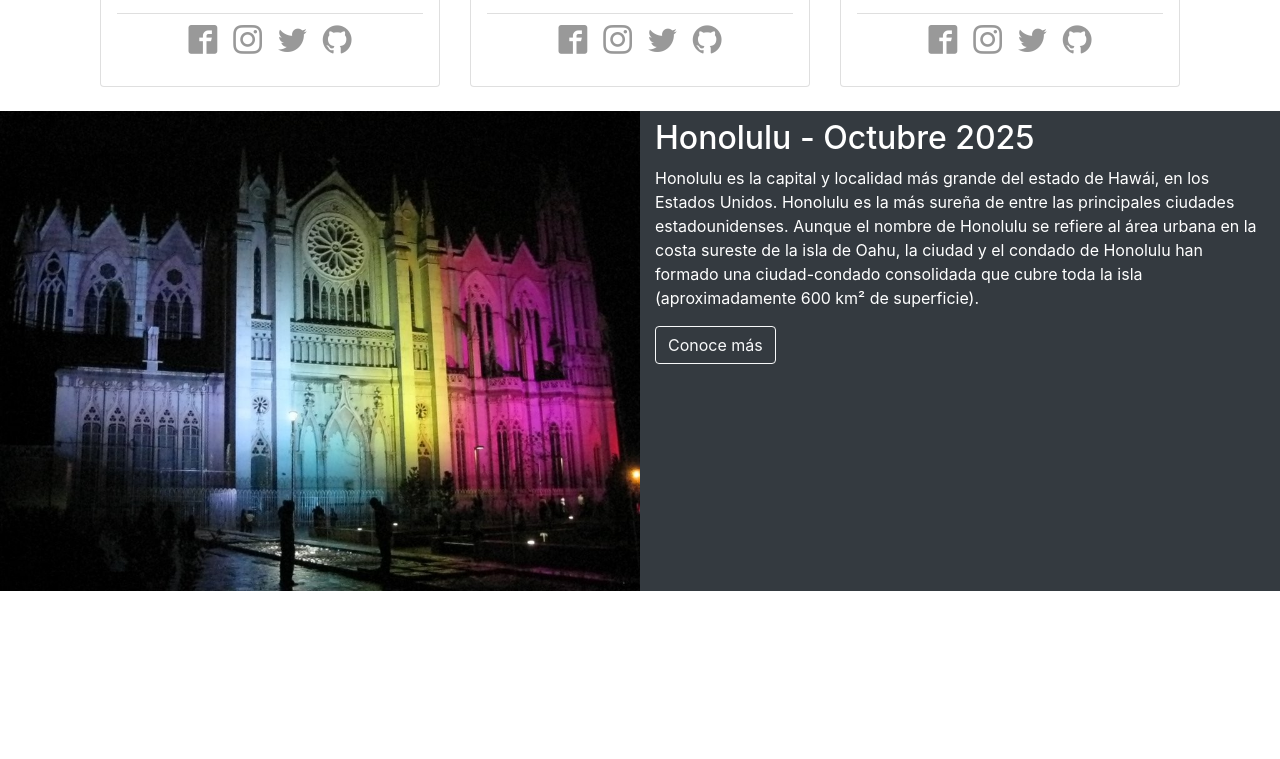
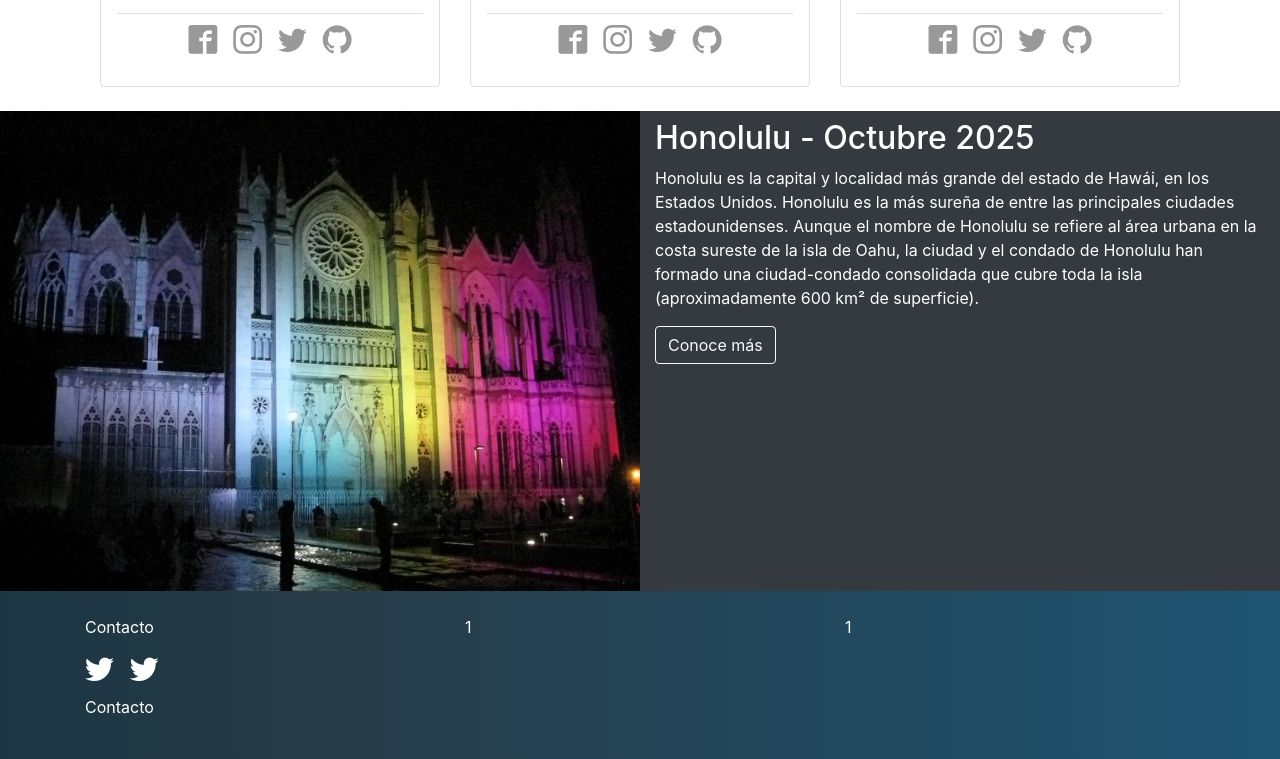
Before and after one commit to GiovanniHM/LionTech, a plain HTML site: page index.html in a window 1280 px wide. Shown: the part 1948-2707 px from the top of the page. Before the commit the page ends 2539 px from the top, so only its background shows below. Drawn offline with nearby package versions, Linux system fonts and the light colour scheme; files whose address does not match are found by name.

Commit message:
start of the section footer

```diff
--- a/css/style.css
+++ b/css/style.css
@@ -59,12 +59,12 @@ height: 100%;
   color: #999999;
 }
 
-.card-footer .card-footer-github a:hover{
+.card-footer-github a:hover{
   text-decoration: none;
   color: black;
 }
 
-.card-footer .card-footer-twitter a:hover{
+.card-footer-twitter a:hover{
   text-decoration: none;
   color: #00acee;
 }
@@ -150,7 +150,15 @@ height: 100%;
 
 /*------------------> /The place */
 
+footer{
+  background: linear-gradient(90deg, #1c3643, #273b47 25%, #1e5472);
 
+color: white;
+}
+
+footer a{
+  color: white;
+}
 
 /*------------------> Media query */
 @media (max-width: 480px) {
--- a/index.html
+++ b/index.html
@@ -349,6 +349,38 @@
   </section>
   <!-- /The place -->
 
+  <footer class="pb-4 pt-4" >
+    <div class="container">
+      <div class="row">
+        <div class="col-4">
+          <p>Contacto</p>
+          <div class="d-flex justify-content-start mb-2">
+            <div class="card-footer-twitter mr-3">
+              <a href="http://facebook.com">
+                <i class="icon-twitter" style="font-size: 1.8rem;"> </i>
+              </a>
+            </div>
+            <div class="card-footer-twitter mr-3">
+              <a href="http://facebook.com">
+                <i class="icon-twitter" style="font-size: 1.8rem;"> </i>
+              </a>
+            </div>
+          </div>
+          <p>Contacto</p>
+
+        </div>
+        <div class="col-4">
+          <p>1</p>
+        </div>
+        <div class="col-4">
+          <p>1</p>
+        </div>
+
+
+      </div>
+    </div>
+  </footer>
+
   <!-- Test -->
   <div class="container">
     <!-- <div class="row">
```
